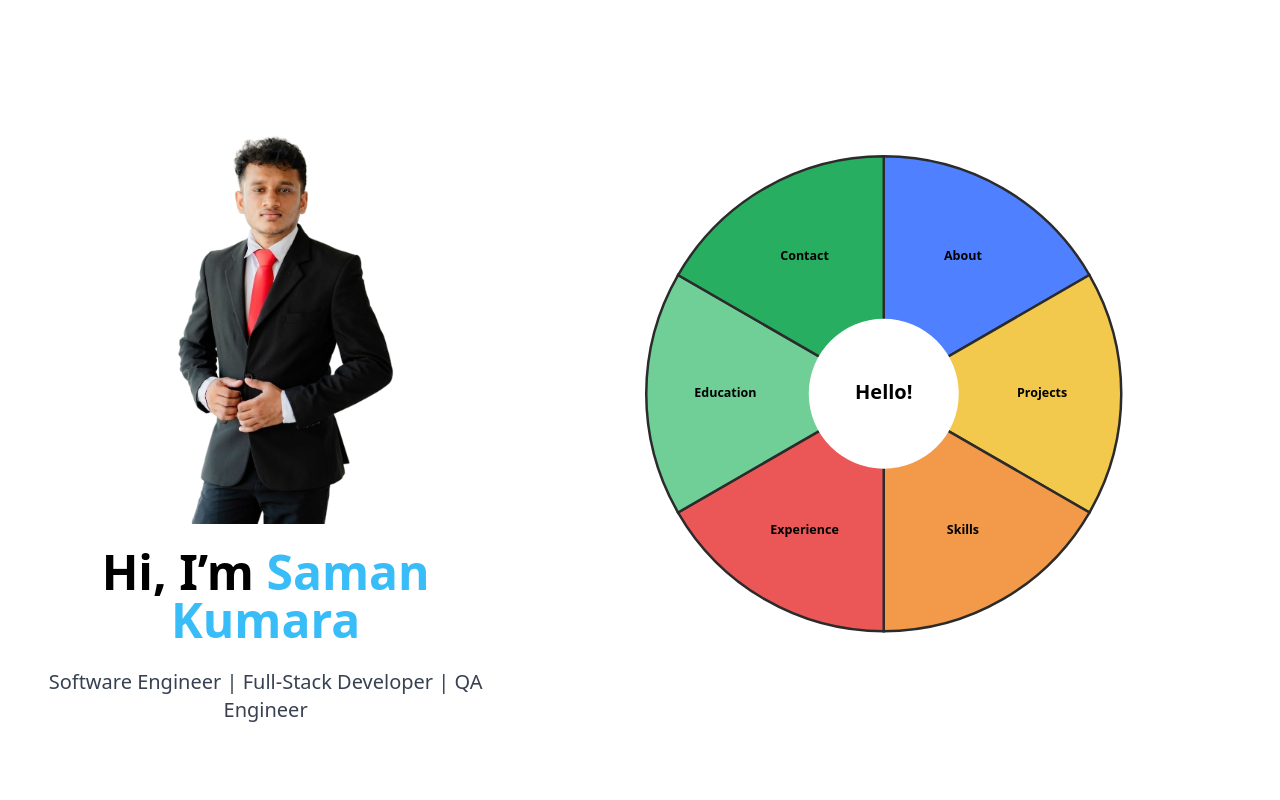
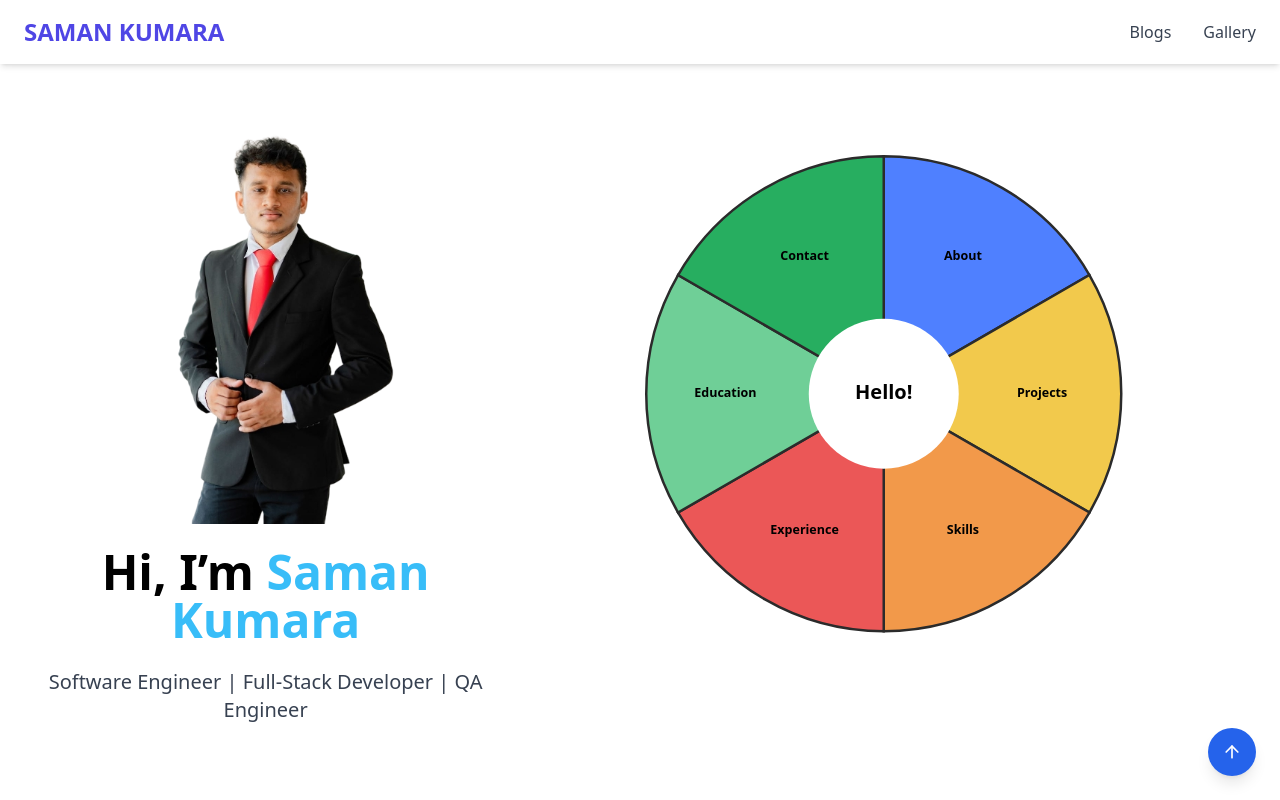
Before and after one commit to samankumaraya/SK_Web, a React (Create React App) app in the folder frontend/: page / in a window 1280 px wide. Shown: the top 800 px of the page. Built offline with nearby package versions, Linux system fonts and the light colour scheme.

Commit message:
Added home header

```diff
--- /dev/null
+++ b/frontend/src/components/HomeHeader.jsx
@@ -0,0 +1,74 @@
+import React, { useState } from "react";
+import { Menu, X } from "lucide-react";
+import { Link, useLocation } from "react-router-dom";
+
+const HomeHeader = () => {
+  const [isOpen, setIsOpen] = useState(false);
+  const location = useLocation();
+
+  const navItems = [
+
+    { name: "Blogs", href: "/blo" },
+    { name: "Gallery", href: "/gal" },
+
+  ];
+
+  return (
+    <header className="fixed top-0 left-0 w-full bg-white/90 shadow-md backdrop-blur-md z-50">
+      <div className="max-w-7xl mx-auto flex items-center justify-between px-6 py-4">
+        <Link to="/" className="text-2xl font-bold text-indigo-600">
+          SAMAN KUMARA
+        </Link>
+
+        <nav className="hidden md:flex space-x-8">
+          {navItems.map((item) => {
+            const isActive = location.pathname === item.href;
+            return (
+              <Link
+                key={item.name}
+                to={item.href}
+                className={`relative font-medium transition
+                  ${isActive ? "text-indigo-600 after:w-full" : "text-gray-700 after:w-1/2"}
+                  after:content-[''] after:absolute after:left-1/4 after:bottom-0
+                  after:h-[2px] after:bg-indigo-600
+                  after:scale-x-0 hover:after:scale-x-100
+                  after:origin-center after:transition-transform after:duration-300`}
+              >
+                {item.name}
+              </Link>
+            );
+          })}
+        </nav>
+
+        <button
+          onClick={() => setIsOpen(!isOpen)}
+          className="md:hidden text-gray-700 focus:outline-none"
+        >
+          {isOpen ? <X size={28} /> : <Menu size={28} />}
+        </button>
+      </div>
+
+      {isOpen && (
+        <div className="md:hidden bg-white shadow-lg">
+          <nav className="flex flex-col space-y-4 px-6 py-4">
+            {navItems.map((item) => {
+              const isActive = location.pathname === item.href;
+              return (
+                <Link
+                  key={item.name}
+                  to={item.href}
+                  onClick={() => setIsOpen(false)}
+                  className={`font-medium transition ${isActive ? "text-indigo-600" : "text-gray-700"} hover:text-indigo-600`}
+                >
+                  {item.name}
+                </Link>
+              );
+            })}
+          </nav>
+        </div>
+      )}
+    </header>
+  );
+};
+
+export default HomeHeader;
--- a/frontend/src/pages/Home.jsx
+++ b/frontend/src/pages/Home.jsx
@@ -1,5 +1,7 @@
 import React from "react";
 import { useNavigate } from "react-router-dom";
+import HomeHeader from "../components/HomeHeader";
+import Footer from "../components/Footer";
 
 const phases = [
   { label: "About", color: "#4F80FF", path: "/abo" },
@@ -25,7 +27,9 @@ export default function HomePage() {
   const navigate = useNavigate();
 
   return (
-    <div className="w-screen h-screen bg-white/40 flex items-center justify-center overflow-hidden px-4">
+    <div>
+      <HomeHeader/>
+      <div className="w-screen h-screen bg-white/40 flex items-center justify-center overflow-hidden px-4">
       <div className="flex flex-col md:flex-row items-center justify-between w-full max-w-7xl gap-8">
 
         <div className="flex flex-col items-center text-center gap-6 md:w-2/5">
@@ -138,5 +142,7 @@ export default function HomePage() {
         </div>
       </div>
     </div>
+    <Footer/>
+    </div>
   );
 }
```
